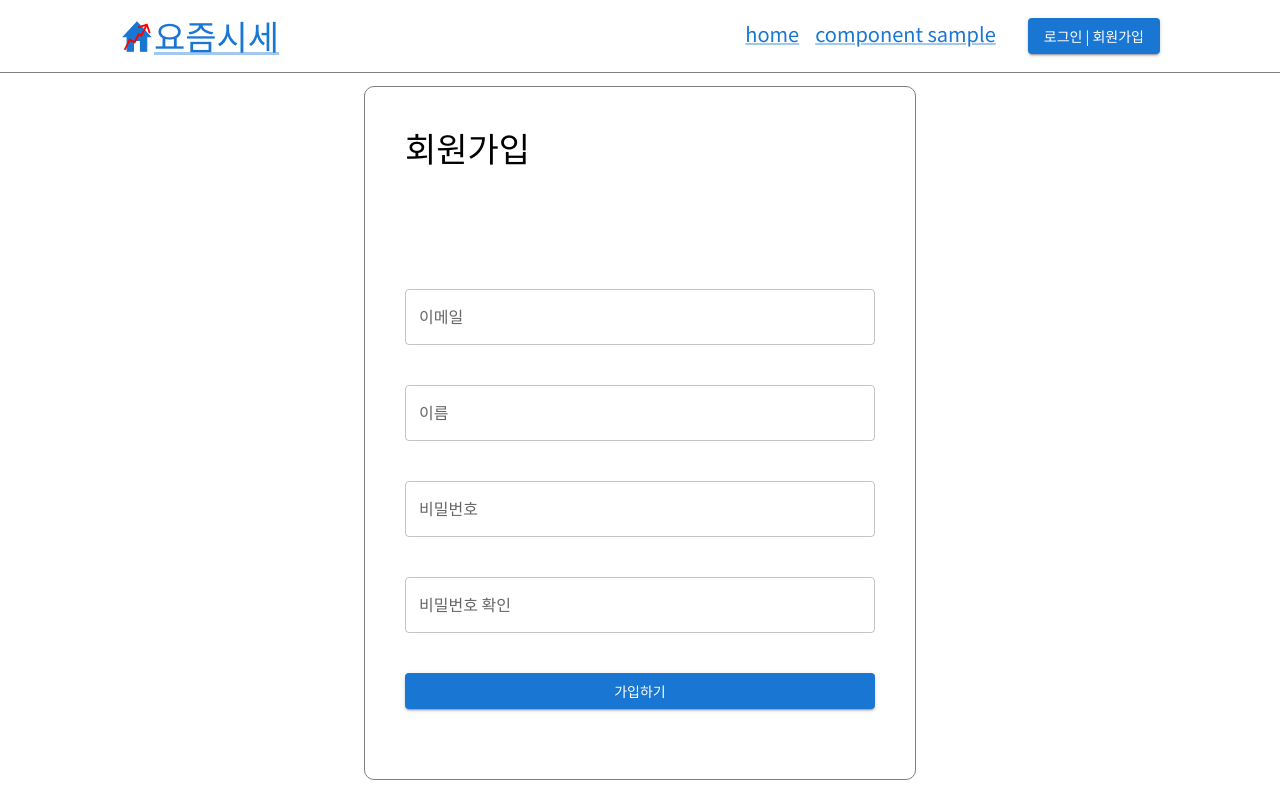
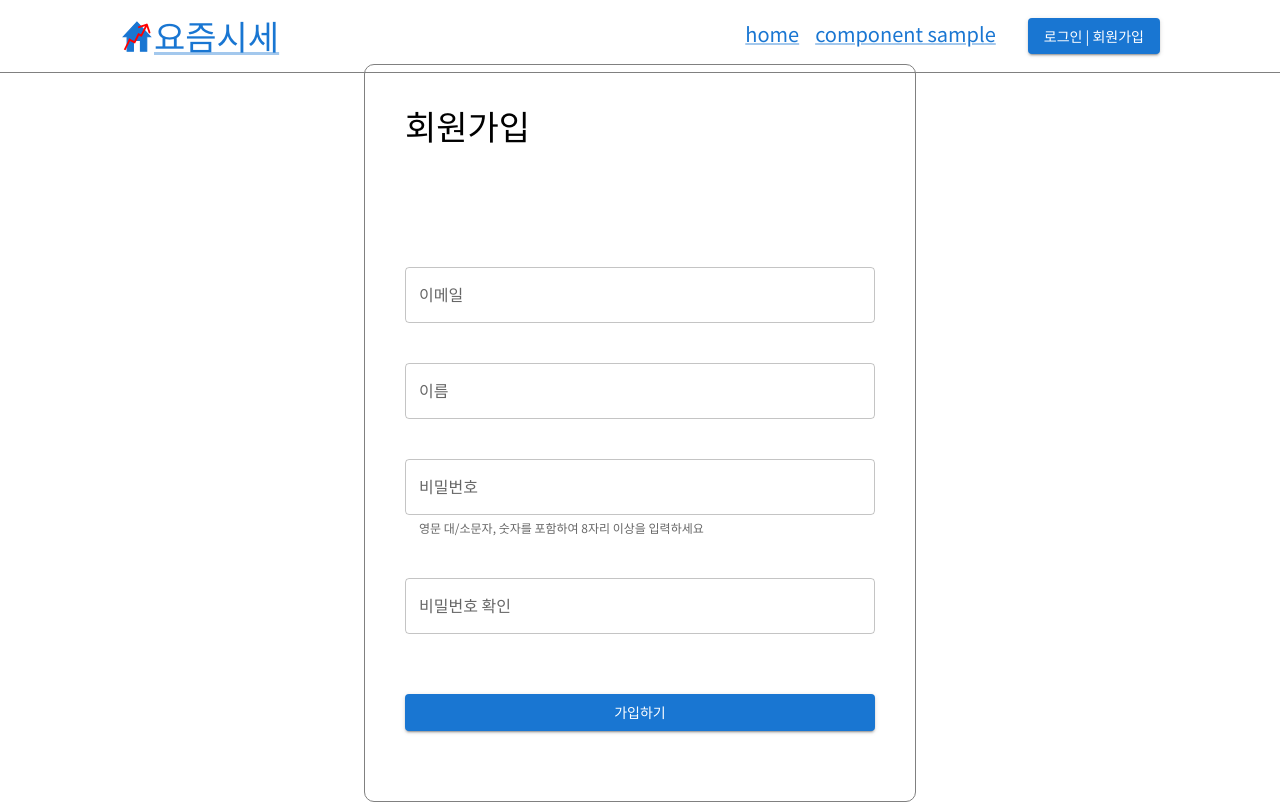
Before and after one commit to moji191019/mhjg-frontend, a React (Create React App) app: page /join in a window 1280 px wide. Built offline with nearby package versions, Linux system fonts and the light colour scheme.

Commit message:
회원가입 redux state 생성

```diff
--- a/src/components/join/JoinForm.tsx
+++ b/src/components/join/JoinForm.tsx
@@ -1,21 +1,48 @@
 import { FormControl } from '@mui/material';
 import React from 'react';
+import { useAppDispatch, useAppSelector } from '../../sample/store/config';
+import { setJoinData } from '../../sample/store/slices/joinSlice';
 import BaseForm from '../baseComp/BaseForm';
 import BaseInput from '../baseComp/BaseInput';
 
 const JoinForm = () => {
+  const joinData = useAppSelector((state) => state.joinData);
+  const dispatch = useAppDispatch();
+
   const handleSubmit = (event: React.FormEvent<HTMLFormElement>) => {
     event.preventDefault();
     console.log('join form submit');
   };
+
+  const handlePasswordBlur = (event: React.FocusEvent<HTMLInputElement>) => {
+    console.log('handle blur', event.target.value);
+  };
+
+  const handleInputChange = (event: React.ChangeEvent<HTMLInputElement>) => {
+    const { name, value } = event.target;
+    dispatch(setJoinData({ ...joinData, [name]: value }));
+  };
   return (
     <>
       <BaseForm heading="회원가입" buttonText="가입하기" onSubmit={handleSubmit}>
-        <FormControl fullWidth sx={{ '& > div': { mb: '40px' } }}>
-          <BaseInput label="이메일" type="email" />
-          <BaseInput label="이름" type="text" />
-          <BaseInput label="비밀번호" type="password" />
-          <BaseInput label="비밀번호 확인" type="password" />
+        <FormControl fullWidth sx={{ '& > div': { mb: '40px' }, '& > div:nth-of-type(4)': { mb: '60px' } }}>
+          <BaseInput label="이메일" type="email" name="email" onChange={handleInputChange} />
+          <BaseInput label="이름" type="text" name="name" onChange={handleInputChange} />
+          <BaseInput
+            label="비밀번호"
+            type="password"
+            name="password"
+            helperText="영문 대/소문자, 숫자를 포함하여 8자리 이상을 입력하세요"
+            onBlur={handlePasswordBlur}
+            onChange={handleInputChange}
+          />
+          <BaseInput
+            label="비밀번호 확인"
+            type="password"
+            name="password_check"
+            onBlur={handlePasswordBlur}
+            onChange={handleInputChange}
+          />
         </FormControl>
       </BaseForm>
     </>
--- a/src/sample/store/config/index.ts
+++ b/src/sample/store/config/index.ts
@@ -2,11 +2,13 @@ import { TypedUseSelectorHook, useSelector, useDispatch } from 'react-redux';
 import { combineReducers, configureStore, getDefaultMiddleware } from '@reduxjs/toolkit';
 import { createLogger } from 'redux-logger';
 import loginSlice from '../slices/loginSlice';
+import joinSlice from '../slices/joinSlice';
 
 const logger = createLogger();
 
 const rootReducer = combineReducers({
   loginData: loginSlice.reducer,
+  joinData: joinSlice.reducer,
 });
 
 const store = configureStore({
--- /dev/null
+++ b/src/sample/store/slices/joinSlice.ts
@@ -0,0 +1,29 @@
+import { createSlice, PayloadAction } from '@reduxjs/toolkit';
+
+interface JoinState {
+  email: string;
+  name: string;
+  password: string;
+  password_check: string;
+}
+
+const initialState: JoinState = {
+  email: '',
+  name: '',
+  password: '',
+  password_check: '',
+};
+
+const joinSlice = createSlice({
+  name: 'joinData',
+  initialState,
+  reducers: {
+    setJoinData(state, action: PayloadAction<JoinState>) {
+      return { ...state, ...action.payload };
+    },
+  },
+});
+
+export const { setJoinData } = joinSlice.actions;
+
+export default joinSlice;
```
